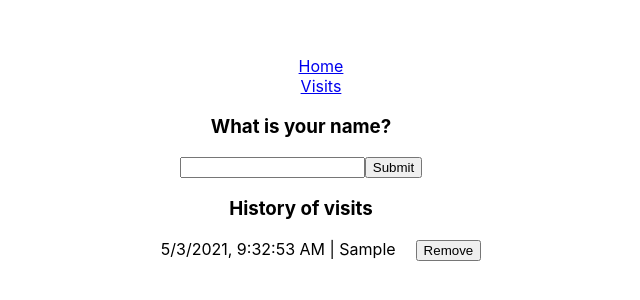
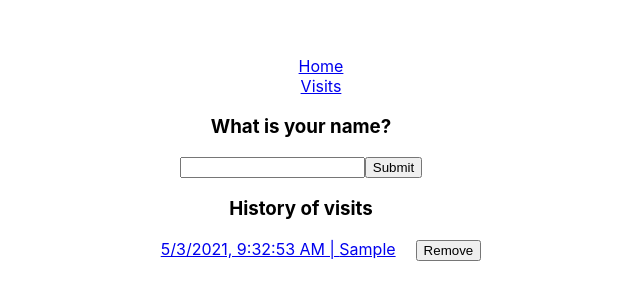
Before and after one commit to amtoss-study/react-demo-2, a React (Create React App) app: page /visits in a window 1280 px wide. Both pictures are taken after typing "Sample" into the empty fields and a click on the button "Submit". Shown: the top 300 px of the page, without its empty margins (339-979 px from the left). Built offline with nearby package versions, Linux system fonts and the light colour scheme.

Commit message:
Add visit details page

```diff
--- /dev/null
+++ b/src/pages/Visits/VisitDetails.tsx
@@ -0,0 +1,21 @@
+import React from 'react';
+import { useParams } from 'react-router-dom';
+
+import { Visit } from '../../types';
+
+const VisitDetails = ({ visits }: { visits: Visit[] }) => {
+    const { visitId } = useParams<{ visitId: string }>();
+    const visit = visits.find(v => v.id.toString() === visitId);
+    if (visit === undefined) {
+        return <h3>Visit does not exist</h3>;
+    }
+    return (
+        <div>
+            <h3>Visit details</h3>
+            <p>Timestamp: {new Date(visit.timestamp).toLocaleString()}</p>
+            <p>Visitor name: {visit.name}</p>
+        </div>
+    );
+}
+
+export default VisitDetails;
--- a/src/pages/Visits/VisitsListItem.tsx
+++ b/src/pages/Visits/VisitsListItem.tsx
@@ -1,14 +1,17 @@
 import React from 'react';
+import { Link, useRouteMatch } from 'react-router-dom';
 
 import { Visit } from '../../types';
 
 const VisitsListItem = ({ id, timestamp, name, removeVisit }: Visit & {
     removeVisit: (id: number) => void,
-}) => (
+}) => {
+    const match = useRouteMatch();
+    return (
         <li>
-        <span style={{ marginRight: '20px' }}>
+            <Link to={`${match.url}/${id}`} style={{ marginRight: '20px' }}>
                 {new Date(timestamp).toLocaleString()} | {name}
-        </span>
+            </Link>
             <button
                 type="button"
                 onClick={() => removeVisit(id)}
@@ -17,5 +20,6 @@ const VisitsListItem = ({ id, timestamp, name, removeVisit }: Visit & {
             </button>
         </li>
     );
+}
 
 export default VisitsListItem;
--- a/src/pages/Visits/index.tsx
+++ b/src/pages/Visits/index.tsx
@@ -1,13 +1,16 @@
 import React from 'react';
+import { Switch, Route, useRouteMatch } from 'react-router-dom';
 
 import { Visit } from '../../types';
 import NameForm from '../../components/NameForm';
 import VisitsList from './VisitsList';
+import VisitDetails from './VisitDetails';
 
 const Visits = ({ visits, setVisits }: {
     visits: Visit[],
     setVisits: (visits: Visit[]) => void
 }) => {
+    const match = useRouteMatch();
     const getVisit = (name: string): Visit => {
         const timestamp = Date.now();
         return ({
@@ -17,7 +20,11 @@ const Visits = ({ visits, setVisits }: {
         });
     }
     return (
-        <div>
+        <Switch>
+            <Route path={`${match.path}/:visitId`}>
+                <VisitDetails visits={visits} />
+            </Route>
+            <Route path={match.path}>
                 <NameForm
                     onSubmit={({ name }) => {
                         setVisits([...visits, getVisit(name)]);
@@ -29,7 +36,8 @@ const Visits = ({ visits, setVisits }: {
                         setVisits(visits.filter(visit => visit.id !== id))
                     }}
                 />
-        </div>
+            </Route>
+        </Switch>
     );
 }
 
```
Lines whose indentation alone changed are shown as unchanged.
